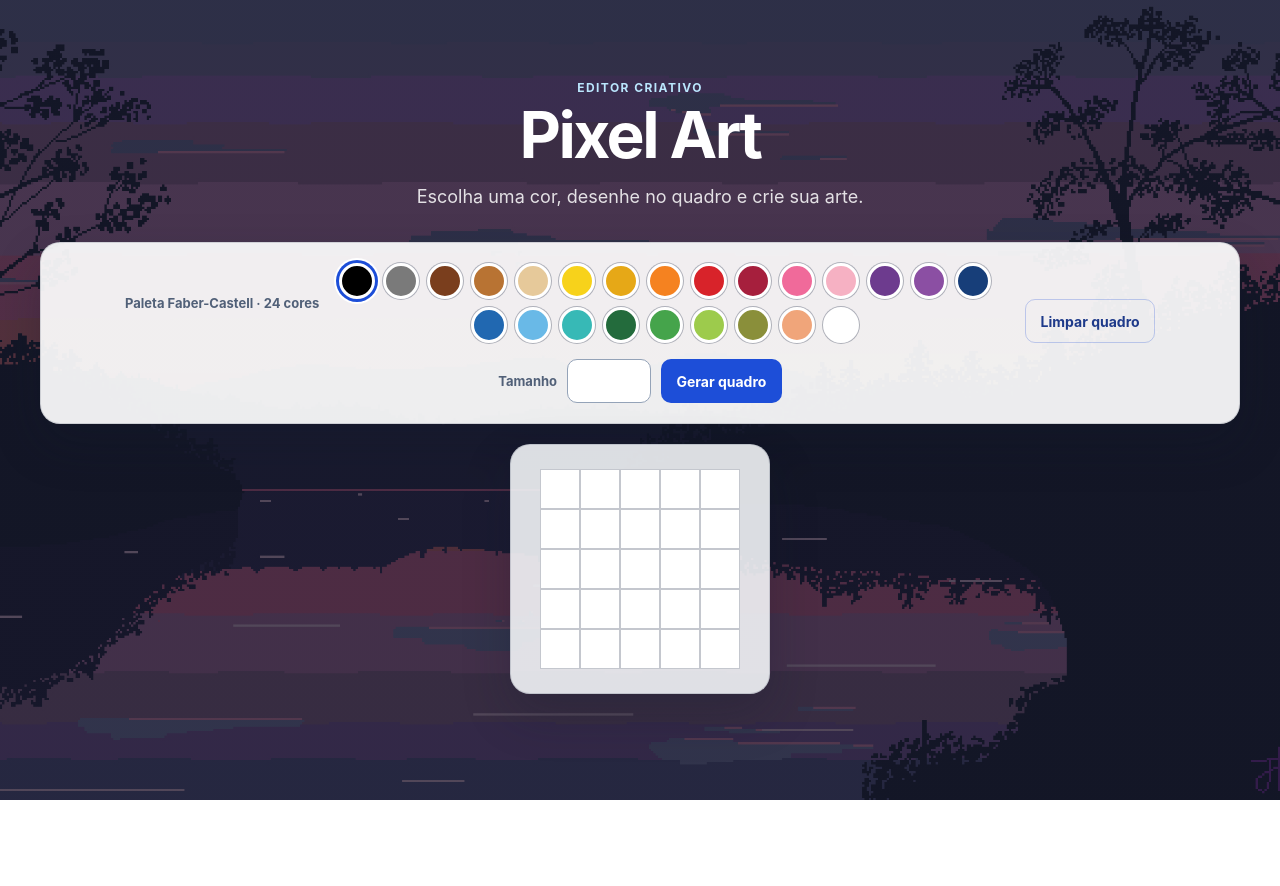
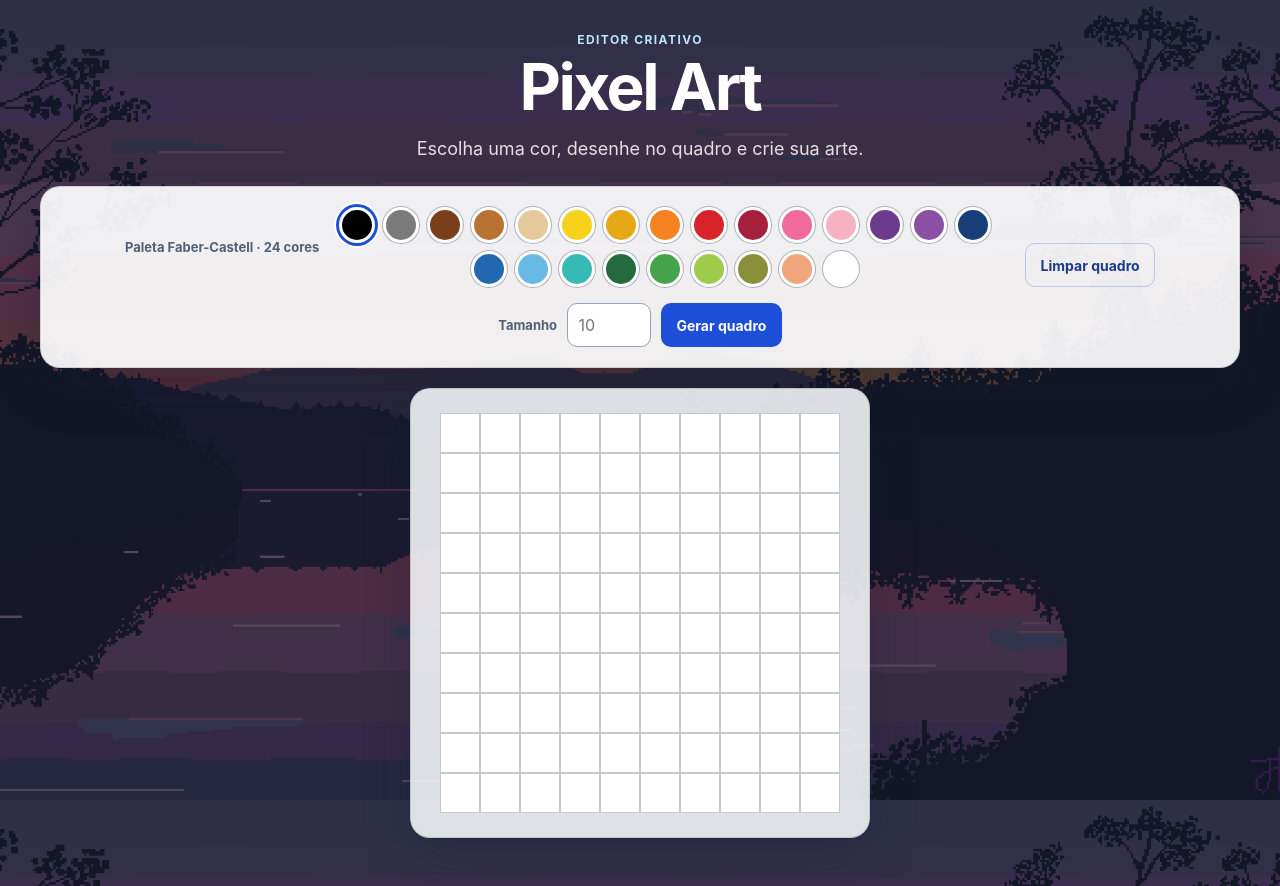
Before and after one commit to SergioEvando23/project-trybe-pixel-art, a website: page index.html in a window 1280 px wide. Before the commit the page ends 800 px from the top, so only its background shows below. Drawn offline with Linux system fonts and the light colour scheme.

Commit message:
fix: start pixel board at 10 by 10

```diff
--- a/index.html
+++ b/index.html
@@ -23,7 +23,7 @@
             <button id="clear-board" type="button">Limpar quadro</button>
             <div class="size-control">
                 <label for="board-size">Tamanho</label>
-                <input id="board-size" type="number" min="1" step="1" max="50" inputmode="numeric" aria-describedby="size-hint" />
+                <input id="board-size" type="number" min="1" step="1" max="50" inputmode="numeric" placeholder="10" aria-describedby="size-hint" />
                 <span id="size-hint" class="visually-hidden">Digite um número entre 1 e 50</span>
                 <button id="generate-board" type="button">Gerar quadro</button>
             </div>
--- a/script.js
+++ b/script.js
@@ -38,10 +38,10 @@ function PixelGenerator(length) {
   }
 }
 
-PixelGenerator(25);
+PixelGenerator(100);
 
 function onSelectedLoad() {
-  const widthBoard = 25 * 40 - 740;
+  const widthBoard = (10 * 40) + 60;
   boardPixel.style.width = widthBoard + "px";
   pixelColor1.classList.add('selected');
 }
--- a/style.css
+++ b/style.css
@@ -21,7 +21,7 @@ body {
   background: linear-gradient(rgb(15 23 42 / 72%), rgb(15 23 42 / 72%)), url('./background.jpg') center / cover fixed;
 }
 
-.page-header { max-width: 720px; margin: 0 auto; padding: clamp(2.5rem, 7vw, 5rem) 1.5rem 2rem; color: #fff; }
+.page-header { max-width: 720px; margin: 0 auto; padding: clamp(1.25rem, 3vw, 2rem) 1.5rem 1.5rem; color: #fff; }
 .eyebrow { margin: 0 0 .5rem; color: #bae6fd; font-size: .75rem; font-weight: 700; letter-spacing: .12em; text-transform: uppercase; }
 h1 { margin: 0; font-size: clamp(2.25rem, 6vw, 4rem); letter-spacing: -.04em; line-height: 1; }
 .page-description { max-width: 34rem; margin: 1rem auto 0; color: rgb(255 255 255 / 85%); font-size: clamp(1rem, 2vw, 1.125rem); line-height: 1.5; }
@@ -54,7 +54,7 @@ button:focus-visible, input:focus-visible, .color:focus-visible { outline: 3px s
 .visually-hidden { position: absolute; width: 1px; height: 1px; padding: 0; margin: -1px; overflow: hidden; clip: rect(0, 0, 0, 0); white-space: nowrap; border: 0; }
 
 @media (max-width: 640px) {
-  .page-header { padding-top: 2.5rem; }
+  .page-header { padding-top: 1.25rem; }
   .set-board { align-items: stretch; gap: 1rem; }
   .palette-control, .size-control { justify-content: center; width: 100%; }
   .size-control { flex-wrap: wrap; }
```
